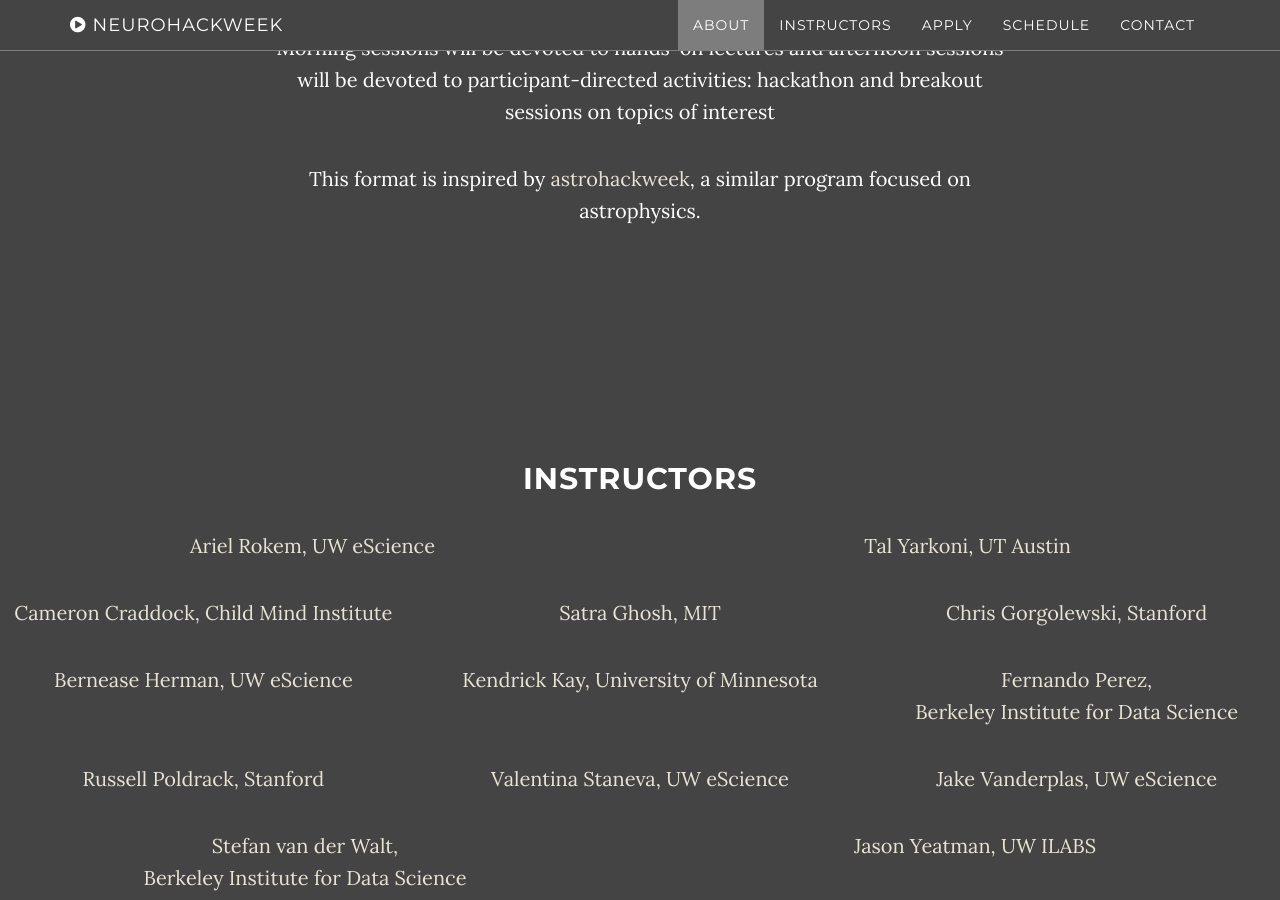
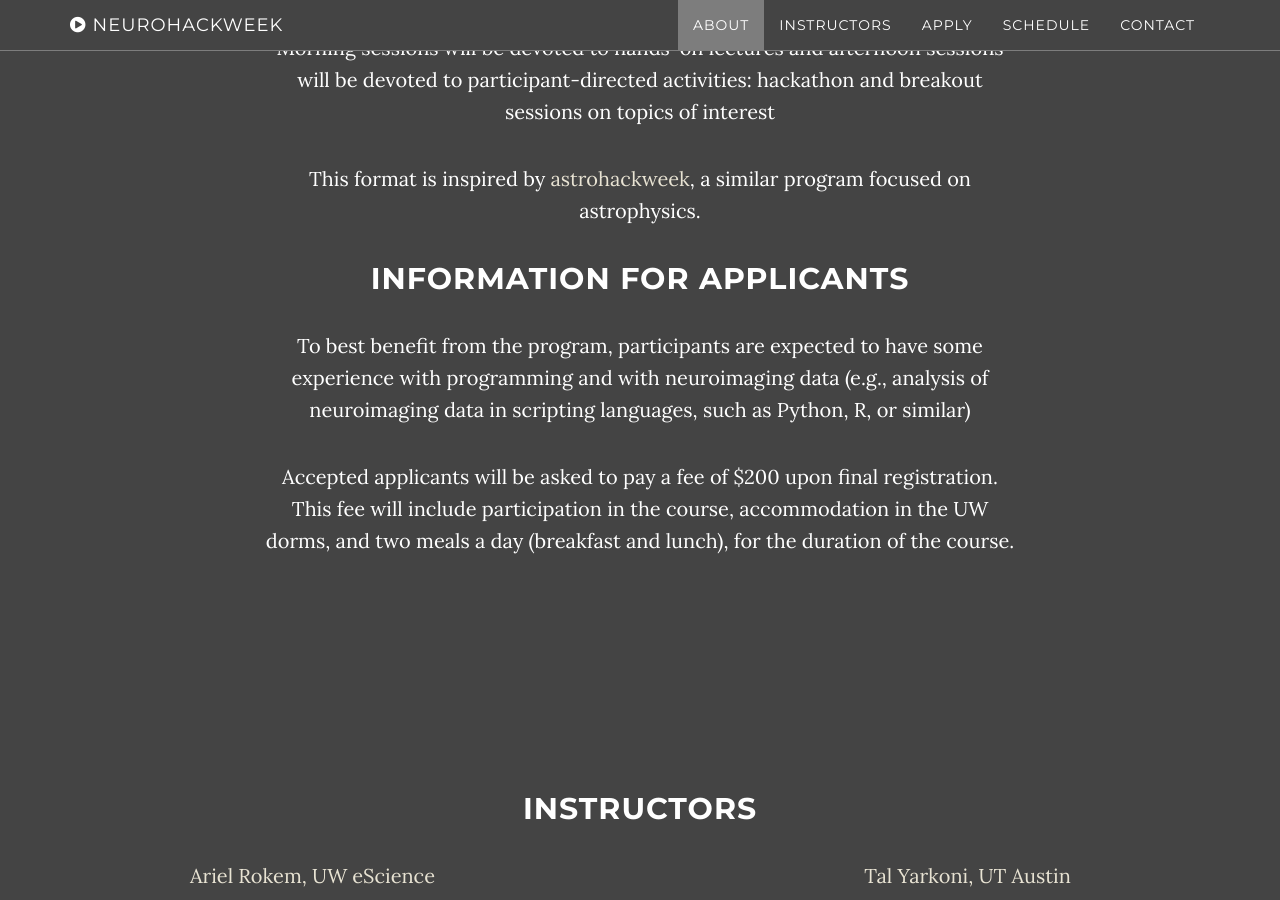
Before and after one commit to neurohackweek/neurohackweek.github.io, a Jekyll site: the page built from index.html, in a window 1280 px wide and 900 px high, scrolled down 1299 px. Built offline with Jekyll 4.4.1, drawn with Linux system fonts in a browser that asks for light colours; some of the changed text lies outside the part shown.

Commit message:
Add information for registrants.

```diff
--- a/_includes/about.html
+++ b/_includes/about.html
@@ -8,6 +8,12 @@
                 <p>This format is inspired by <a href="http://astrohackweek.github.io/">astrohackweek</a>, a similar program focused on astrophysics.
                 </p>
 
+                <h2>Information for applicants</h2>
+                <p>To best benefit from the program, participants are expected to have some experience with programming and with neuroimaging data (e.g., analysis of neuroimaging data in scripting languages, such as Python, R, or similar)
+                </p>
+                <p>
+                  Accepted applicants will be asked to pay a fee of $200 upon final registration. This fee will include participation in the course, accommodation in the UW dorms, and two meals a day (breakfast and lunch), for the duration of the course.
+                </p>
             </div>
         </div>
     </section>
--- a/_includes/download.html
+++ b/_includes/download.html
@@ -5,8 +5,8 @@
                 <div class="col-lg-8 col-lg-offset-2">
                     <h2>Join us in Seattle<h2> <p> September 5th-9th, 2016</p>
                     <a href=http://escience.washington.edu/neurohackweek2016-application class="btn btn-default btn-lg">Apply to participate</a>
-                    <p>To best benefit from the program, participants are expected to have some experience with programming and with neuroimaging data (e.g., analysis of neuroimaging data in scripting languages, such as Python, R, or similar)</p>
 
+                    <h2>Application deadline: April 18th, 2016</h2>
                 </div>
             </div>
         </div>
--- a/_includes/schedule.html
+++ b/_includes/schedule.html
@@ -1,5 +1,4 @@
     <!-- About Section -->
-
     <section id="schedule" class="container content-section text-center">
       <div class="table">
         <h2>Tentative schedule</h2>
```
